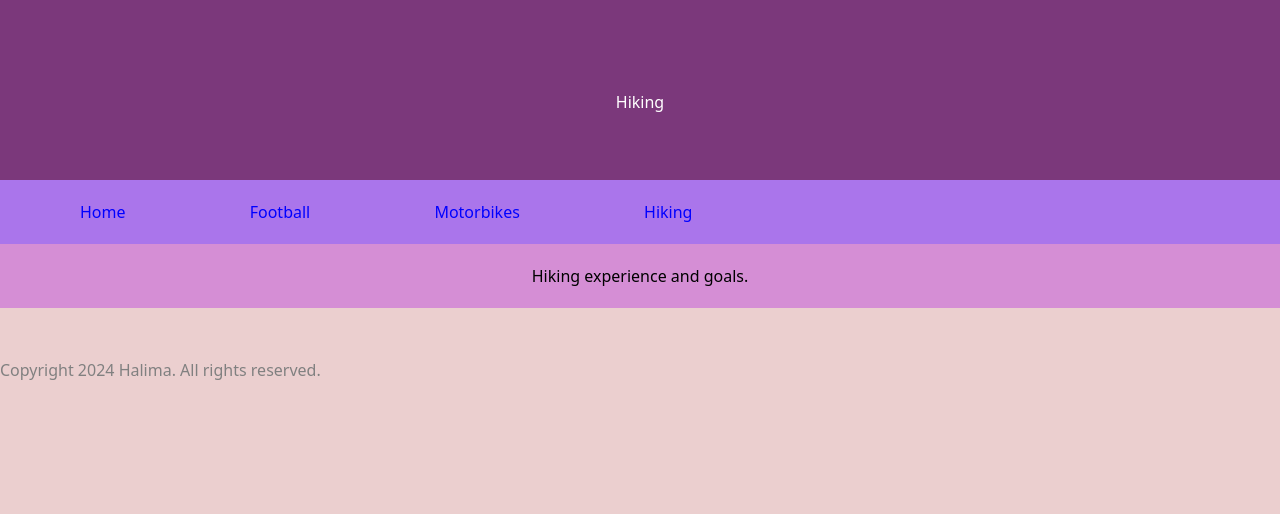
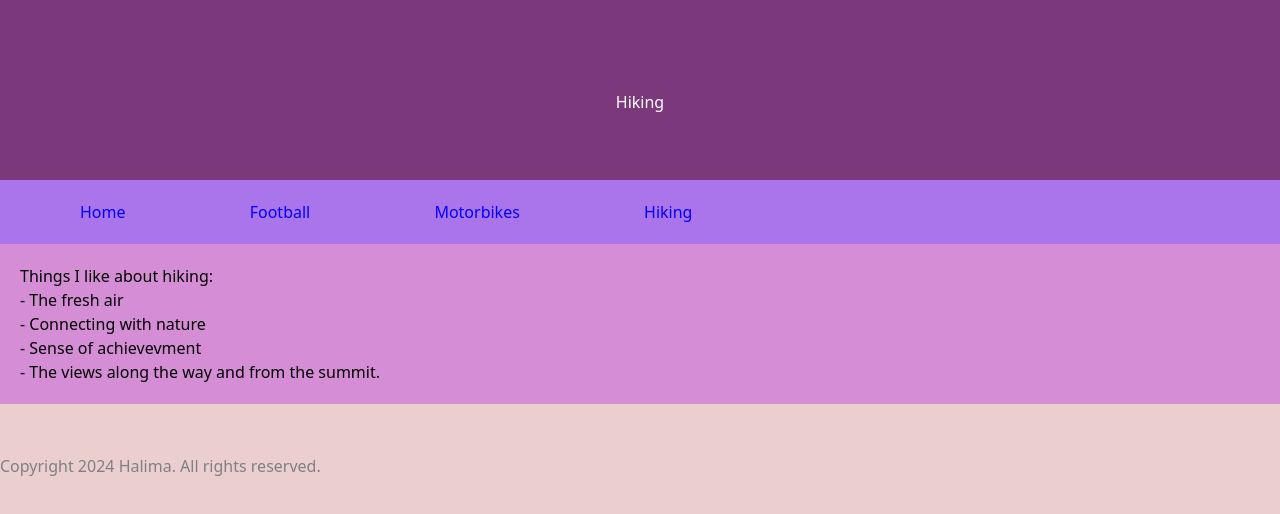
Before and after one commit to hali-27/website2, a plain HTML site: page hiking.html in a window 1280 px wide. Drawn offline with nearby package versions, Linux system fonts and the light colour scheme.

Commit message:
text added

```diff
--- a/hiking.html
+++ b/hiking.html
@@ -22,7 +22,15 @@
             </div>
 
 
-    <h5>Hiking experience and goals.</h5>
+    <h5>
+      <ul>Things I like about hiking:
+            <li>- The fresh air </li>
+            <li>- Connecting with nature</li>
+            <li>- Sense of achievevment</li>
+            <li>- The views along the way and from the summit.</li>
+            </ul>
+
+    </h5>
     <footer>Copyright 2024 Halima. All rights reserved.</footer>
 
     </section>
--- a/styles.css
+++ b/styles.css
@@ -21,7 +21,7 @@ h5 {/*background-color: hsl(306, 50%, 69%);*/
     background-color: rgb(213, 142, 213);
 color: black;
 display: flex;
-align-items: center;
+align-items: ;
 flex-direction: column;
 padding: 20px;
 
```
Also changed, not shown: football.html (+1 -1 lines), index.html (+4 -2 lines), motorbikes.html (+2 -1 lines).
